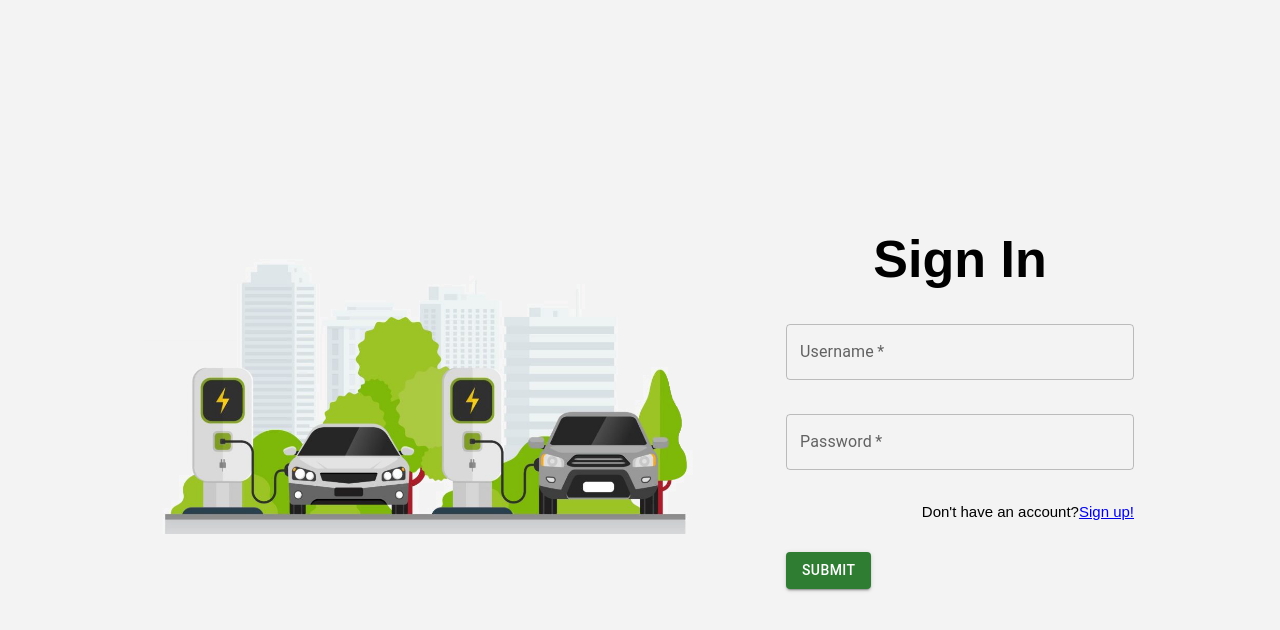
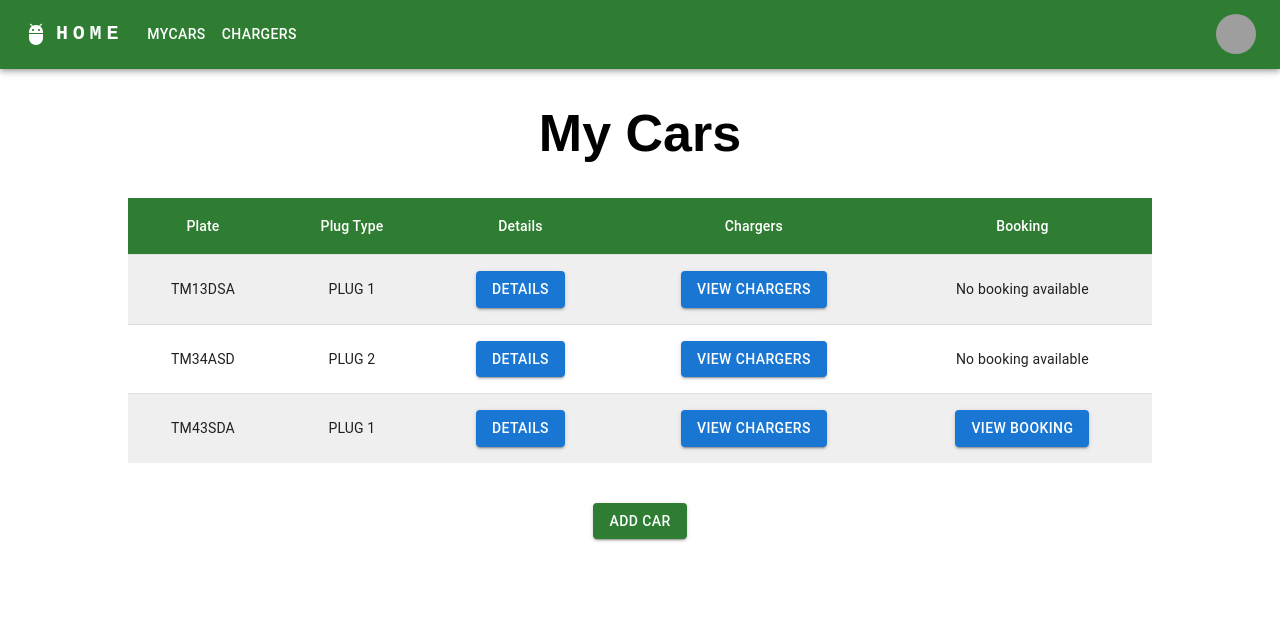
Before and after one commit to daniel-marcu-upt/proiect_ic, a React (Create React App) app in the folder frontend/: page / in a window 1280 px wide. Before the commit this address led to /SignIn. Shown: the top 630 px of the page. Built offline with nearby package versions, Linux system fonts and the light colour scheme; grey boxes are pictures that could not be loaded.

Commit message:
added unit test

```diff
--- a/frontend/src/App/App.js
+++ b/frontend/src/App/App.js
@@ -10,6 +10,7 @@ import EditCar from '../EditCar/EditCar';
 import Chargers from '../Chargers/Chargers';
 import MyChargers from '../MyChargers/MyChargers';
 import EditCharger from '../EditCharger/EditCharger';
+import EditBooking from '../EditBooking/EditBooking';
 
 const cookies = new Cookies();
 
@@ -23,10 +24,10 @@ export function deleteCredentials(){
 }
 export function checkAuth(){
     var user = cookies.get("username");
-    if(user != undefined)
+    // if(user != undefined)
       return true;
-    else
-      return false;
+    // else
+    //   return false;
 }
 
 
@@ -85,6 +86,9 @@ function App() {
           <PrivateRoute path="/EditCharger">
             <EditCharger />
           </PrivateRoute>
+          <PrivateRoute path="/EditBooking">
+            <EditBooking />
+          </PrivateRoute>
           <LogoutRoute path="/logout">
             <Signin />
           </LogoutRoute>
--- /dev/null
+++ b/frontend/src/EditBooking/EditBooking.css
@@ -0,0 +1,15 @@
+.editbooking-h1{
+    font-family: Arial, Helvetica, sans-serif;
+    text-align: center;
+    font-size: calc(20px + 4vmin);
+  }
+
+input::-webkit-outer-spin-button,
+input::-webkit-inner-spin-button {
+  -webkit-appearance: none;
+  margin: 0;
+}
+
+input[type=number] {
+  -moz-appearance: textfield;
+}
--- /dev/null
+++ b/frontend/src/EditBooking/EditBooking.js
@@ -0,0 +1,54 @@
+import './EditBooking.css';
+import * as React from 'react';
+import Navbar from '../Navbar/Navbar';
+import Button from '@mui/material/Button';
+import TextField from '@mui/material/TextField';
+import InputAdornment from '@mui/material/InputAdornment';
+import { DateTimePicker,LocalizationProvider} from '@mui/x-date-pickers';
+import { AdapterDayjs } from '@mui/x-date-pickers/AdapterDayjs'
+import dayjs from 'dayjs'
+
+function EditBooking() {
+  return (
+    <div>
+      <Navbar extra username="Daniel"/>
+      <center>
+        <h1 className='editbooking-h1'>
+          Edit Booking
+        </h1>
+        <TextField
+          label="Charger"
+          id="name"
+          sx={{ m: 1, width: '50ch' }}
+          variant="standard"
+          defaultValue="Incarcator kaufland"
+          disabled
+        />
+        <br/>
+        <br/>
+
+        <LocalizationProvider dateAdapter={AdapterDayjs}>
+          <DateTimePicker label="Booking time" defaultValue={dayjs()}/>
+        </LocalizationProvider>
+        &emsp;&emsp;
+        <TextField
+          label="Time"
+          id="time"
+          sx={{ m: 1, width: '20ch' }}
+          InputProps={{
+            endAdornment: <InputAdornment position="end">hours</InputAdornment>,
+          }}
+          variant="standard"
+        />
+        <br/>
+        <br/>
+        <Button color="success" variant="contained">Save</Button>
+        <br/>
+        <br/>
+        <Button color="error" variant="contained">Delete booking</Button>
+      </center>
+    </div>
+  );
+}
+
+export default EditBooking;
--- a/frontend/src/EditCar/EditCar.js
+++ b/frontend/src/EditCar/EditCar.js
@@ -29,6 +29,10 @@ function EditCar() {
         <br/>
         <br />
         <Button color="success" variant="contained">Save</Button>
+
+        <br/>
+        <br />
+        <Button color="error" variant="contained">Delete car</Button>
       </center>
     </div>
   );
--- a/frontend/src/EditCharger/EditCharger.js
+++ b/frontend/src/EditCharger/EditCharger.js
@@ -53,6 +53,9 @@ function EditCharger() {
         <br/>
         <br/>
         <Button color="success" variant="contained">Save</Button>
+        <br/>
+        <br />
+        <Button color="error" variant="contained">Delete charger</Button>
       </center>
     </div>
   );
--- a/frontend/src/MyCars/MyCars.js
+++ b/frontend/src/MyCars/MyCars.js
@@ -12,14 +12,14 @@ import TableRow from '@mui/material/TableRow';
 import Paper from '@mui/material/Paper';
 import { styled } from '@mui/material/styles';
 
-function createData(plate, plug, details/*, booking*/) {
-  return { plate, plug, details/*, booking*/ };
+function createData(plate, plug, booking) {
+  return { plate, plug, booking };
 }
 
 const rows = [
-  createData("TM13DSA", "PLUG 1", "/EditCar/1", "/delete1"),
-  createData("TM34ASD", "PLUG 2", "/EditCar/2", "/delete2"),
-  createData("TM43SDA", "PLUG 1", "/EditCar/3", "/delete3"),
+  createData("TM13DSA", "PLUG 1", ""),
+  createData("TM34ASD", "PLUG 2", ""),
+  createData("TM43SDA", "PLUG 1", "1234"),
 ];
 
 const StyledTableCell = styled(TableCell)(({ theme }) => ({
@@ -57,7 +57,8 @@ function MyCars() {
                 <StyledTableCell align="center">Plate</StyledTableCell>
                 <StyledTableCell align="center">Plug Type</StyledTableCell>
                 <StyledTableCell align="center">Details</StyledTableCell>
-                {/* <StyledTableCell align="center">Booking</StyledTableCell> */}
+                <StyledTableCell align="center">Chargers</StyledTableCell>
+                <StyledTableCell align="center">Booking</StyledTableCell>
               </TableRow>
             </TableHead>
             <TableBody>
@@ -66,24 +67,42 @@ function MyCars() {
                   <StyledTableCell component="th" scope="row"  align="center">
                     {row.plate}
                   </StyledTableCell>
+
                   <StyledTableCell align="center">{row.plug}</StyledTableCell>
+
                   <StyledTableCell align="center">
                     <Button variant="contained">
-                      <a className='mycars-a' href={row.details}>Details</a>
+                      <a className='mycars-a' href={"/EditCar/"+row.plate}>Details</a>
                     </Button>
                   </StyledTableCell>
-                  {/* <StyledTableCell align="center">
-                    <Button color="success" variant="contained">
-                      <a className='mycars-a' href={row.booking}>Booking</a>
+
+                  <StyledTableCell align="center">
+                    <Button variant="contained">
+                      <a className='mycars-a' href={"/Chargers/"+row.plug}>View chargers</a>
                     </Button>
-                  </StyledTableCell> */}
+                  </StyledTableCell>
+
+                  {row.booking === "" ? (
+                    <StyledTableCell align="center">No booking available</StyledTableCell>
+                  ):(
+                    <StyledTableCell align="center">
+                      <Button variant="contained">
+                        <a className='mycars-a' href={"/EditBooking/"+row.booking}>View booking</a>
+                      </Button>
+                    </StyledTableCell>
+                  )}
+
                 </StyledTableRow>
               ))}
             </TableBody>
           </Table>
         </TableContainer>
         <br/><br/>
-        <Button color="success" variant="contained">Add car</Button>
+        <Button color="success" variant="contained">
+          <a className='mycars-a' href="/EditCar/">
+            Add car
+          </a>
+        </Button>
       </center>
     </div>
   );
--- a/frontend/src/MyChargers/MyChargers.js
+++ b/frontend/src/MyChargers/MyChargers.js
@@ -13,13 +13,13 @@ import Paper from '@mui/material/Paper';
 import { styled } from '@mui/material/styles';
 
 
-function createData(name, plug, location, price, details) {
-  return { name, plug, location, price, details };
+function createData(name, plug, location, price) {
+  return { name, plug, location, price };
 }
 
 const rows = [
-  createData("Incarcator kaufland", "PLUG 1", "45.76, 21.22", 1.2, "/Editcharger/1"),
-  createData("Incarcator poli", "PLUG 2", "45.7475, 21.226", 1.1, "/EditCharger/2"),
+  createData("Incarcator kaufland", "PLUG 1", "45.76, 21.22", 1.2),
+  createData("Incarcator poli", "PLUG 2", "45.7475, 21.226", 1.1),
 ];
 
 const StyledTableCell = styled(TableCell)(({ theme }) => ({
@@ -72,7 +72,7 @@ function MyChargers() {
                   <StyledTableCell align="center">{row.price} RON/kW</StyledTableCell>
                   <StyledTableCell align="center">
                     <Button variant="contained">
-                      <a className='mychargers-a' href={row.details}>Details</a>
+                      <a className='mychargers-a' href={"/EditCharger/" + row.name}>Details</a>
                     </Button>
                   </StyledTableCell>
                 </StyledTableRow>
@@ -81,7 +81,9 @@ function MyChargers() {
           </Table>
         </TableContainer>
         <br/><br/>
-        <Button color="success" variant="contained">Add charger</Button>
+        <Button color="success" variant="contained">
+          <a className='mychargers-a' href="/EditCharger/">New charger</a>
+        </Button>
       </center>
     </div>
   );
--- a/frontend/src/Signin/Signin.js
+++ b/frontend/src/Signin/Signin.js
@@ -5,6 +5,8 @@ import TextField from '@mui/material/TextField';
 import {useHistory} from "react-router-dom";
 import {useEffect, useState} from "react";
 import {checkAuth, saveCredentials, deleteCredentials} from "../App/App";
+import React from 'react';
+
 
 function Signin() {
   let history = useHistory();
--- /dev/null
+++ b/frontend/src/mock/fileMock.js
@@ -0,0 +1 @@
+module.exports = '';
```
Also changed, not shown: frontend/package.json (+27 -6 lines), frontend/.babelrc (added), frontend/src/App/App.test.js.txt (added), 2 other files (tests, documents, lock files or other folders).
